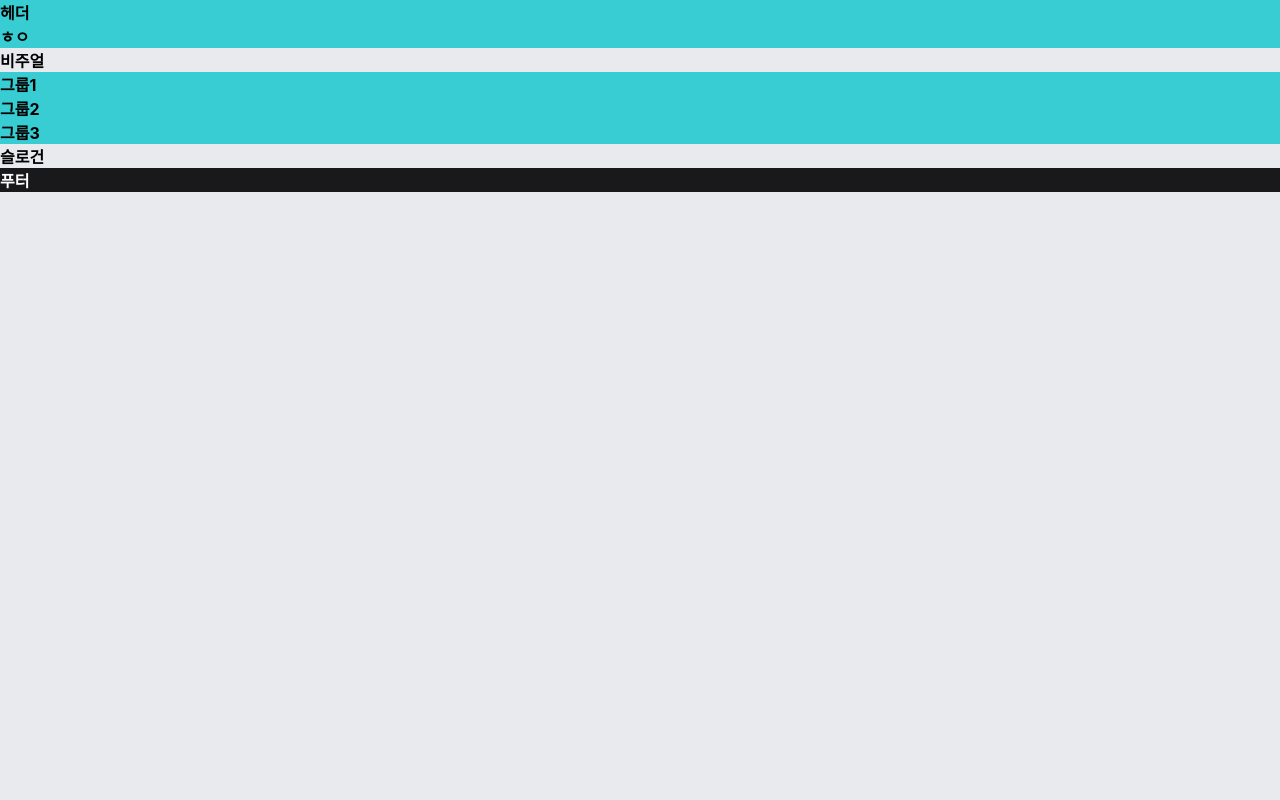
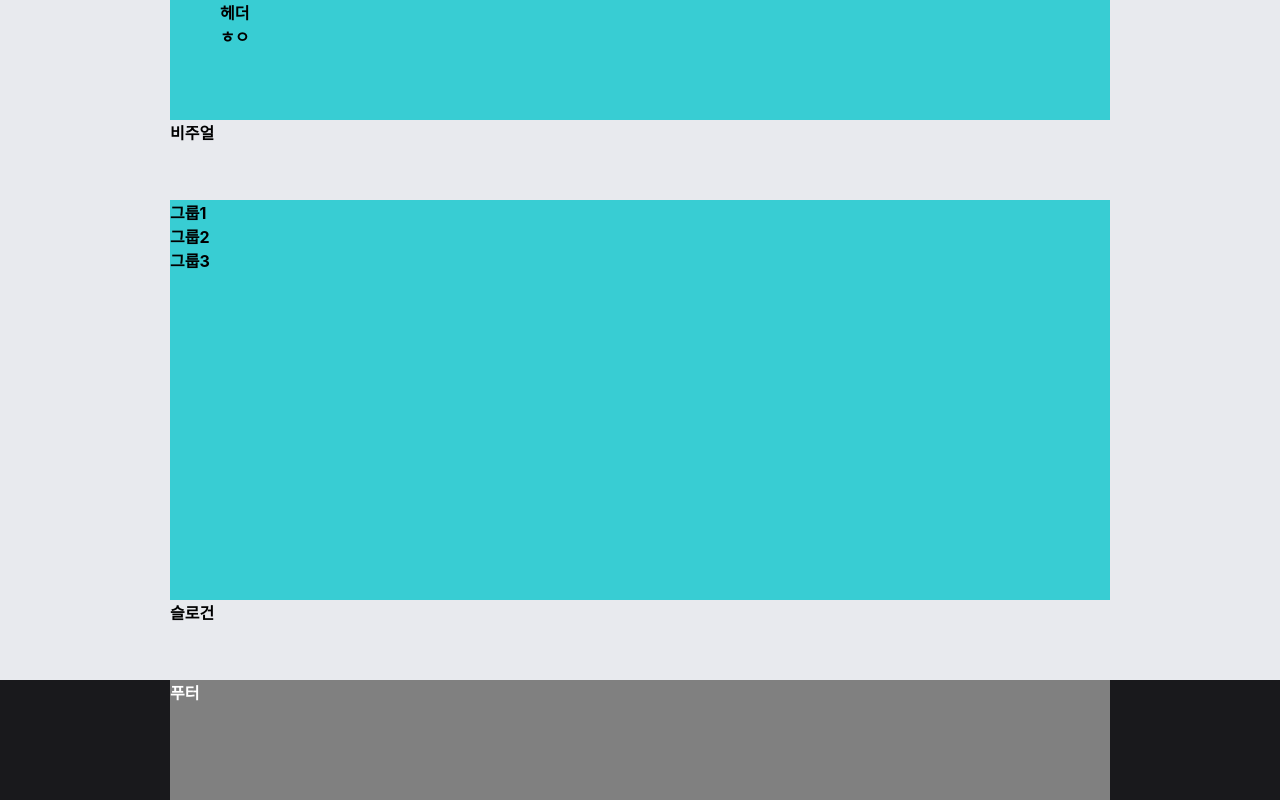
Before and after one commit to leejh4197/HTML5, a website: page index.html in a window 1280 px wide. Drawn offline with Linux system fonts and the light colour scheme; a web font is replaced by a local one.

Commit message:
CSS style 추가

```diff
--- a/styles/style.css
+++ b/styles/style.css
@@ -1,29 +1,55 @@
 @import url(./normalize.css);
 @import url(./reset.css);
-
+/* 바디 */
 body {
   background-color: rgb(232, 234, 238);
   font-family: "Pretendard Variable", Pretendard, -apple-system,
     BlinkMacSystemFont, system-ui, Roboto, "Helvetica Neue", "Segoe UI",
     "Apple SD Gothic Neo", "Noto Sans KR", "Malgun Gothic", "Apple Color Emoji",
     "Segoe UI Emoji", "Segoe UI Symbol", sans-serif;
-    font-weight: bold;
+  font-weight: bold;
 }
+/* 레이아웃 */
+.header,
+.visual,
+.main,
+.slogan,
+.footer-inner {
+  width: 940px;
+  box-sizing: border-box;
+  /* padding 좌우 30px을 width 940에 포함시킴 */
+  margin: 0 auto;
+}
+/* 헤더 */
 .header {
   background-color: rgb(56, 205, 211);
+  padding: 0 50px;
+  /* 시계방향 */
+  height: 15vh;
 }
+/* 비주얼 */
 .visual {
   background-color: rgb(232, 234, 238);
+  height: 10vh;
 }
+/* 메인 */
 .main {
   background-color: rgb(56, 205, 211);
+  height: 50vh;
 }
+/* 슬로건 */
 .slogan {
   background-color: rgb(232, 234, 238);
+  height: 10vh;
 }
+/* 푸터 */
 .footer {
   color: white;
   background-color: rgb(25, 25, 28);
 }
+.footer-inner {
+  background-color: gray;
+  height: 15vh;
+}
 
 /* rgb(25, 25, 28) */
```
